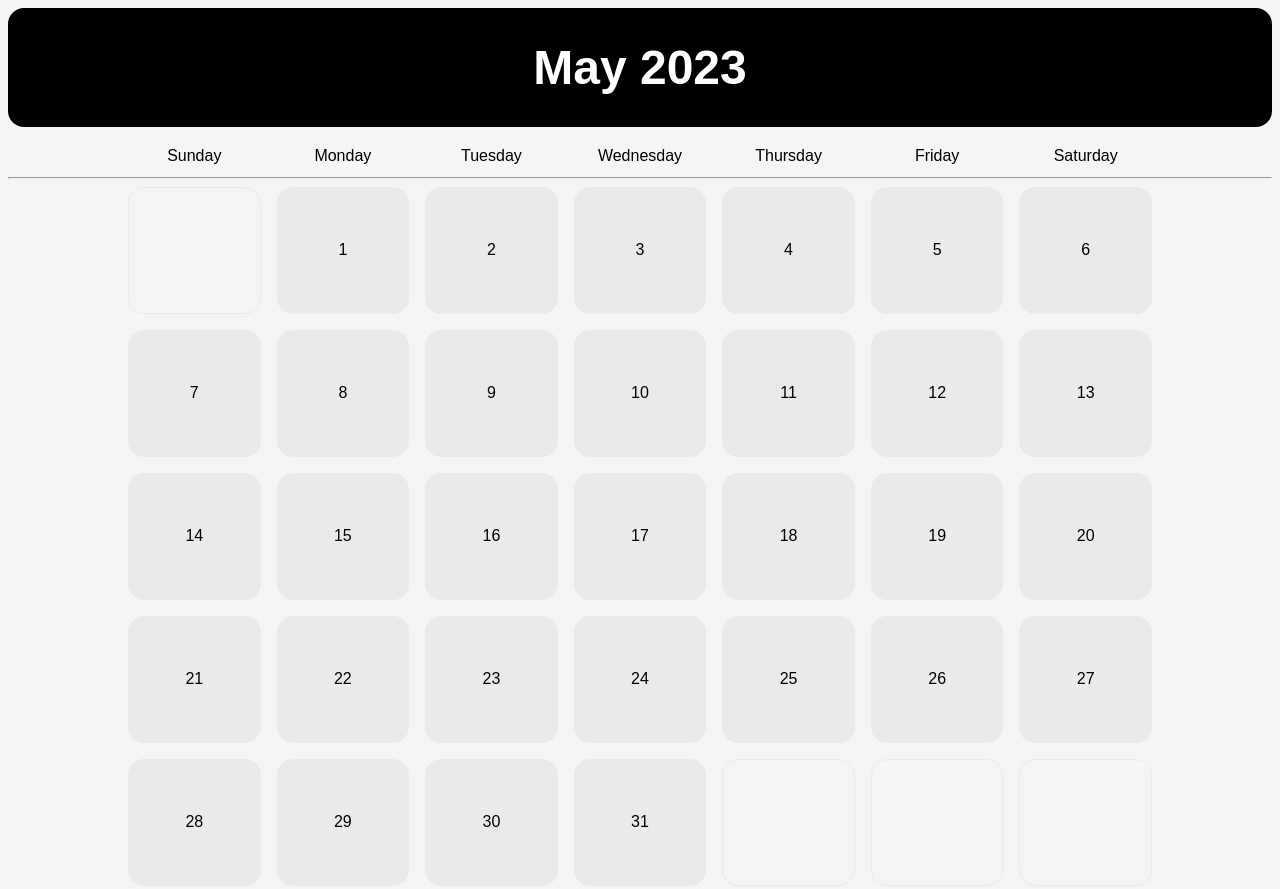
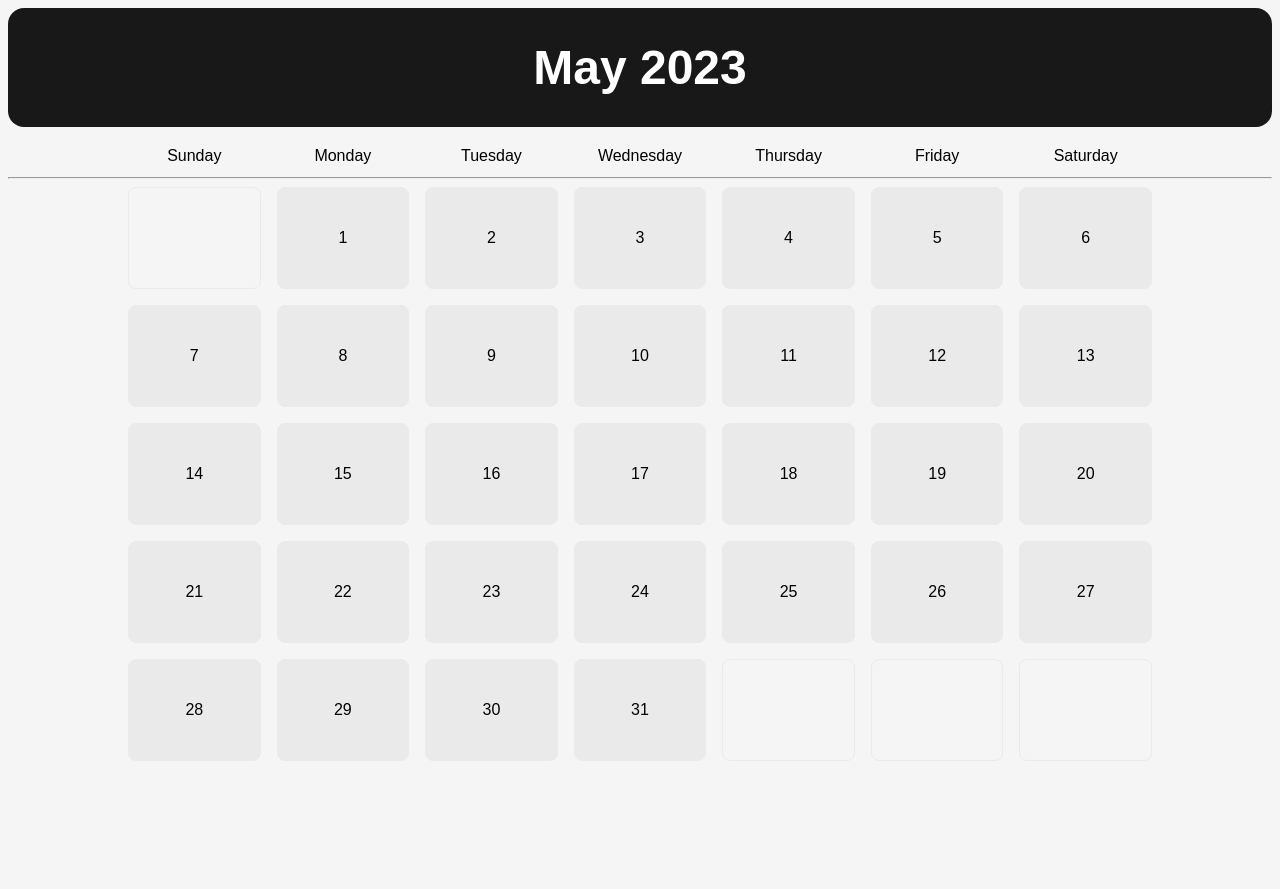
Before and after one commit to xumed001/calendar_app, a plain HTML site: page index.html in a window 1280 px wide. After the commit the page ends 800 px from the top, so only its background shows below. Drawn offline with Linux system fonts and the light colour scheme.

Commit message:
fonts again

```diff
--- a/src/styles.css
+++ b/src/styles.css
@@ -16,7 +16,7 @@ html {
     text-align: center;
 
     margin-bottom: 1rem;
-    background: rgba(0,0,0,1);
+    background: rgba(0,0,0,.9);
     color: #fff;
     min-height: 10vh;
     border-radius: 1rem;
@@ -63,9 +63,9 @@ li {
 ol.days-grid li {
     background-color: #eaeaea;
     border: 1px solid #eaeaea;
-    height: 12vw;
-    max-height: 125px;
-    border-radius: 1em;
+    height: 10vw;
+    max-height: 100px;
+    border-radius: .5rem;
 }
 
 ol.days-grid li:nth-child(1),
@@ -94,7 +94,7 @@ ul.days > li abbr:after {
 }
 
 li  {
-    font-size: .5rem;
+    font-size: 1rem;
 }
 
 }
```
